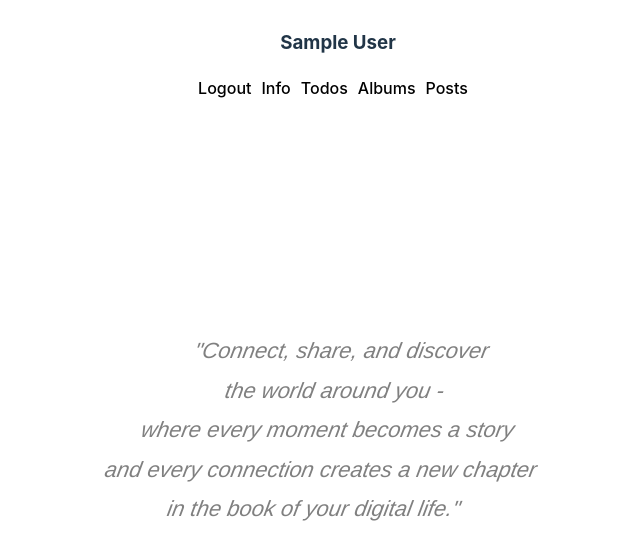
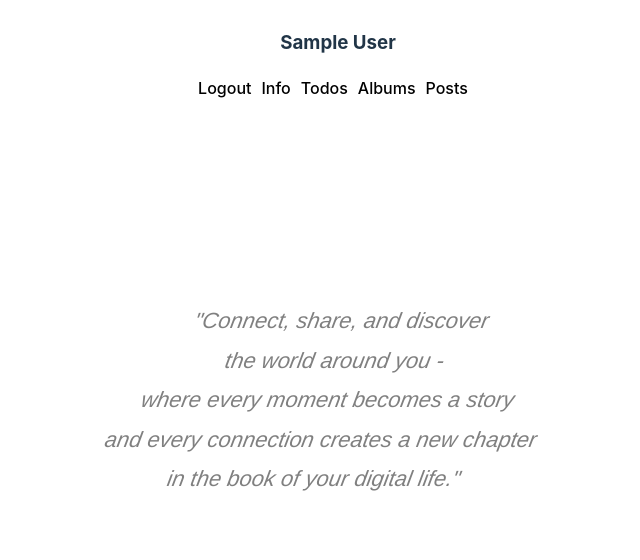
Before and after one commit to SariSafra/Social-Platform, a React (Vite) app in the folder social-platform/: page /users/1/home in a window 1280 px wide. Shown: the top 560 px of the page, without its empty margins (312-952 px from the left). Built offline with nearby package versions, Linux system fonts and the light colour scheme; sample sign-in values are in the browser's storage.

Commit message:
add home.css

```diff
--- a/social-platform/src/components/Home.jsx
+++ /dev/null
@@ -1,74 +0,0 @@
-import { useState, useEffect } from "react";
-import { useNavigate, Outlet, NavLink } from "react-router-dom";
-
-export default function Home() {
-  const [currentUser, setCurrentUser] = useState(JSON.parse(localStorage.getItem("currentUser")));
-  const [linkClicked, setLinkClicked] = useState(false);
-  const navigate = useNavigate();
-
-  useEffect(() => {
-    if (currentUser === null) {
-      navigate("/");
-    }
-  }, [currentUser, navigate]);
-
-  const logout = () => {
-    navigate("/");
-    setCurrentUser(null);
-    localStorage.clear();
-  }
-
-  const styles = {
-    navbar: {
-      position: 'fixed',
-      top: 0,
-      left: 0,
-      width: '100%',
-      backgroundColor: 'white',
-      zIndex: 1000,
-      padding: '10px',
-    },
-    link: {
-      color: 'black',
-      fontSize: '16px',
-      marginRight: '10px',
-      textDecoration: 'none',
-    },
-    content: {
-      paddingTop: '60px',
-    },
-    paragraph: {
-      fontFamily: 'Cursive, sans-serif',
-      color: 'gray',
-      fontSize: '22px',
-      lineHeight: '1.8',
-      fontStyle: 'italic',
-      transform: 'skew(-10deg)',
-    },
-  };
-
-  return (
-    <>
-      <div style={styles.navbar}>
-        <h3>{currentUser && currentUser.name}</h3>
-        <NavLink style={styles.link} onClick={() => { logout() }}>Logout</NavLink>
-        <NavLink style={styles.link} to="info" onClick={() => setLinkClicked(true)}>Info</NavLink>
-        <NavLink style={styles.link} to="todos" onClick={() => setLinkClicked(true)}>Todos</NavLink>
-        <NavLink style={styles.link} to="albums" onClick={() => setLinkClicked(true)}>Albums</NavLink>
-        <NavLink style={styles.link} to="posts" onClick={() => setLinkClicked(true)}>Posts</NavLink>
-      </div>
-      <div style={styles.content}>
-        {!linkClicked && (
-          <p style={styles.paragraph}>
-            "Connect, share, and discover<br/>
-            the world around you - <br/>
-            where every moment becomes a story<br/>
-            and every connection creates a new chapter<br/>
-            in the book of your digital life."
-          </p>
-        )}
-        <Outlet />
-      </div>
-    </>
-  );
-}
--- /dev/null
+++ b/social-platform/src/components/Home/Home.css
@@ -0,0 +1,29 @@
+body {
+    margin: 0;
+}
+
+.navbar {
+    position: fixed;
+    top: 0;
+    left: 0;
+    width: 100%;
+    background-color: white;
+    z-index: 1000;
+    padding: 10px;
+}
+
+.link {
+    color: black;
+    font-size: 16px;
+    margin-right: 10px;
+    text-decoration: none;
+}
+
+.paragraph {
+    font-family: Cursive, sans-serif;
+    color: gray;
+    font-size: 22px;
+    line-height: 1.8;
+    font-style: italic;
+    transform: skew(-10deg);
+}
--- /dev/null
+++ b/social-platform/src/components/Home/Home.jsx
@@ -0,0 +1,46 @@
+import React, { useState, useEffect } from "react";
+import { useNavigate, Outlet, NavLink } from "react-router-dom";
+import "./Home.css";
+
+export default function Home() {
+  const [currentUser, setCurrentUser] = useState(JSON.parse(localStorage.getItem("currentUser")));
+  const [linkClicked, setLinkClicked] = useState(false);
+  const navigate = useNavigate();
+
+  useEffect(() => {
+    if (currentUser === null) {
+      navigate("/");
+    }
+  }, [currentUser, navigate]);
+
+  const logout = () => {
+    navigate("/");
+    setCurrentUser(null);
+    localStorage.clear();
+  };
+
+  return (
+    <>
+      <div className="navbar">
+        <h3>{currentUser && currentUser.name}</h3>
+        <NavLink className="link" onClick={() => logout()}>Logout</NavLink>
+        <NavLink className="link" to="info" onClick={() => setLinkClicked(true)}>Info</NavLink>
+        <NavLink className="link" to="todos" onClick={() => setLinkClicked(true)}>Todos</NavLink>
+        <NavLink className="link" to="albums" onClick={() => setLinkClicked(true)}>Albums</NavLink>
+        <NavLink className="link" to="posts" onClick={() => setLinkClicked(true)}>Posts</NavLink>
+      </div>
+      <div>
+        {!linkClicked && (
+          <p className="paragraph">
+            "Connect, share, and discover<br/>
+            the world around you - <br/>
+            where every moment becomes a story<br/>
+            and every connection creates a new chapter<br/>
+            in the book of your digital life."
+          </p>
+        )}
+        <Outlet />
+      </div>
+    </>
+  );
+}
--- a/social-platform/src/components/Routing.jsx
+++ b/social-platform/src/components/Routing.jsx
@@ -1,7 +1,7 @@
 import { BrowserRouter, Routes, Route, useNavigate, Link, Navigate, Outlet } from "react-router-dom";
 import { useState, createContext, useContext, useEffect, useHistory } from "react";
 import Register from "./Register";
-import Home from "./Home"
+import Home from "./Home/Home"
 import Login from "./Login"
 import UserInfo from "./UserInfo";
 import Todos from "./Todos/Todos";
```
